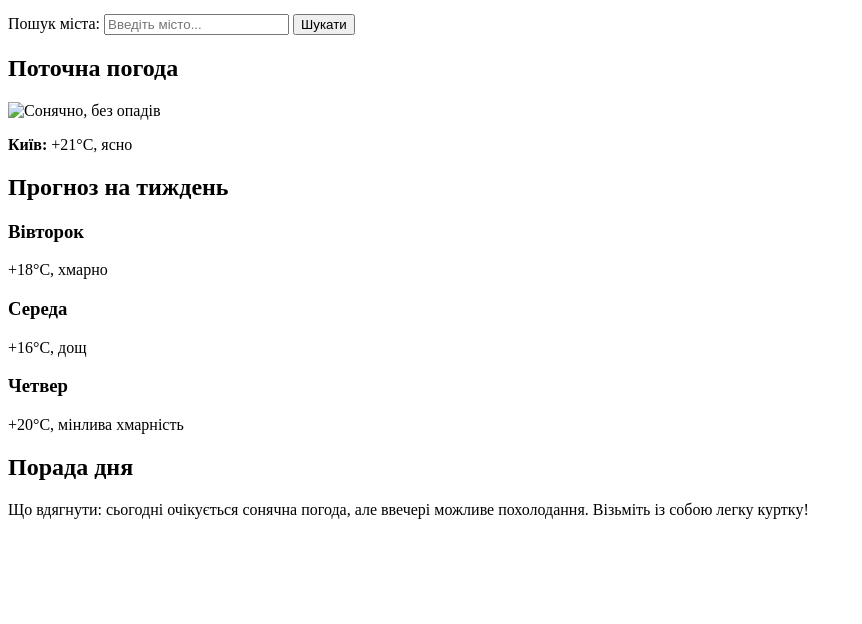
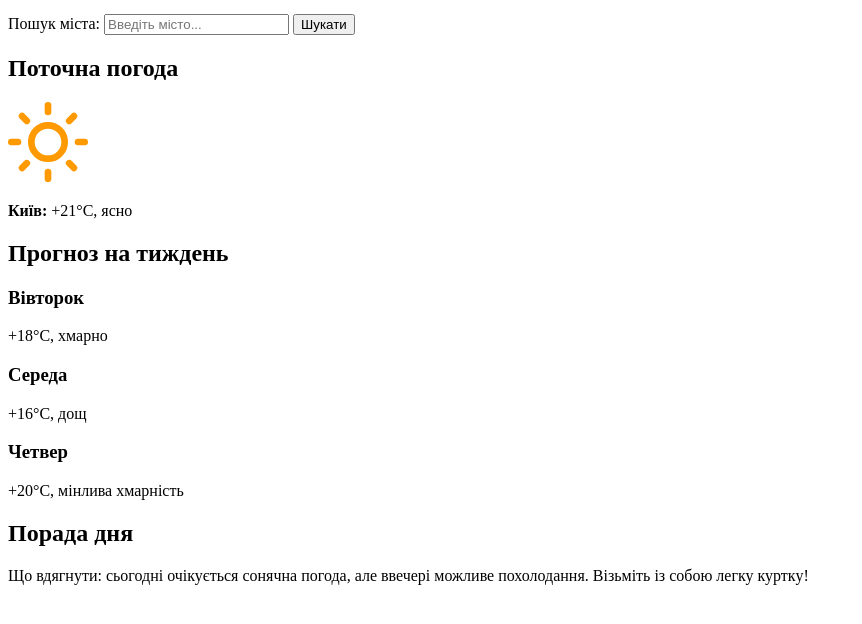
Before and after one commit to oleksandr856/weather-dashboard, a plain HTML site: page index.html in a window 1280 px wide. Shown: the part 118-742 px from the top of the page, without its empty margins (0-862 px from the left). Drawn offline with Linux system fonts and the light colour scheme.

Commit message:
Додано svg зображення

```diff
--- a/index.html
+++ b/index.html
@@ -30,7 +30,7 @@
   <main>
     <section id="current">
       <h2>Поточна погода</h2>
-      <img src="assets/img/.gitkeep" alt="Сонячно, без опадів">
+      <img src="assets/img/sunny.svg" alt="Сонячно, без опадів">
       <p><strong>Київ:</strong> +21&deg;C, ясно</p>
     </section>
 
```
Also changed, not shown: assets/img/sunny.svg (added).
